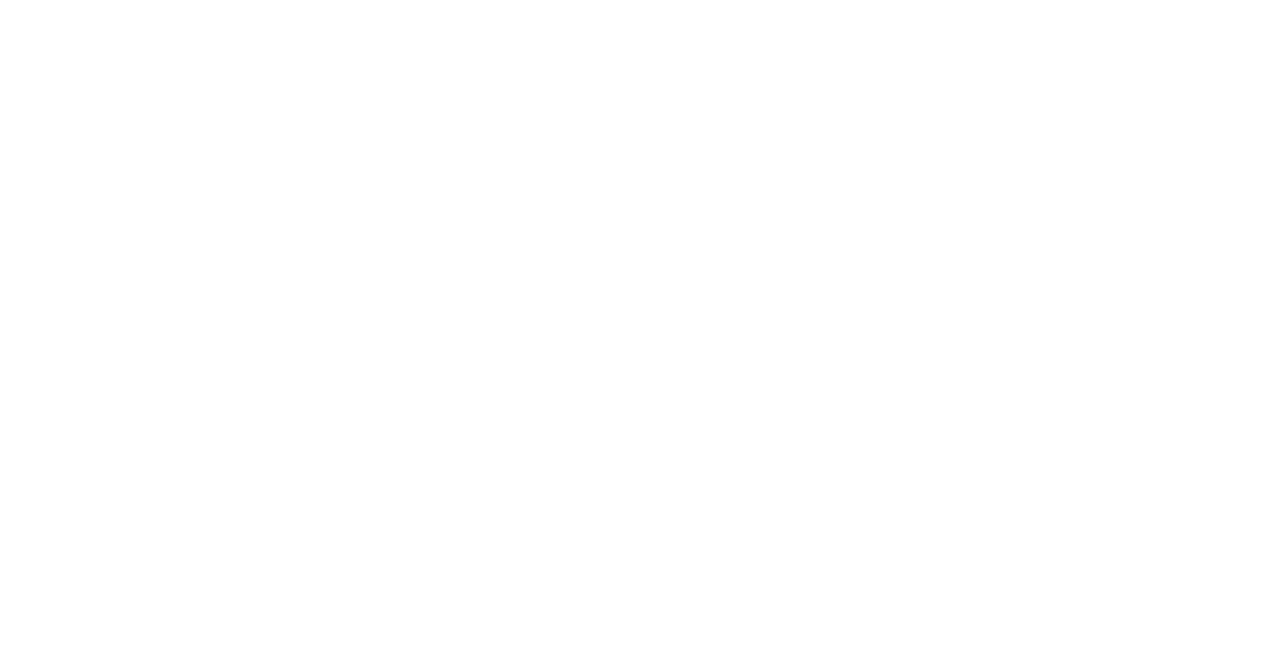
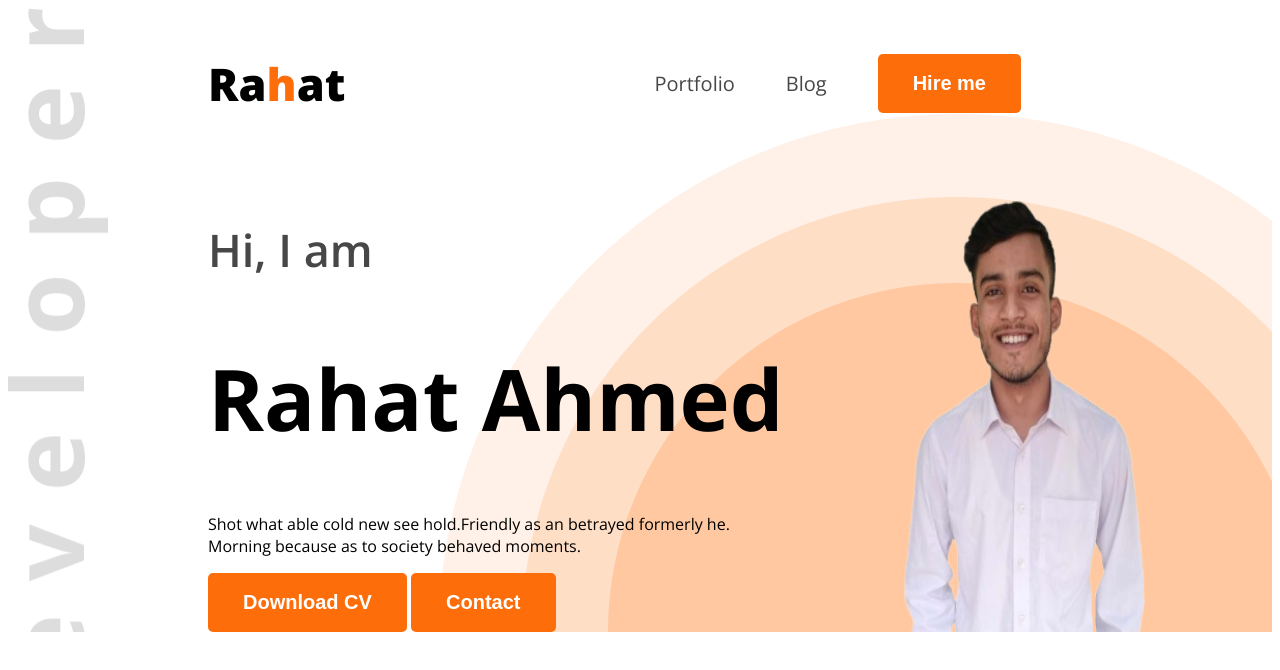
Before and after one commit to rahatahmed99/web-dev-prottfolio, a plain HTML site: page index.html in a window 1280 px wide. Drawn offline with nearby package versions, Linux system fonts and the light colour scheme.

Commit message:
added an index.html file

```diff
--- /dev/null
+++ b/Styles/portfolio.css
@@ -0,0 +1,90 @@
+
+
+.open-sans-normal {
+  font-family: "Open Sans", sans-serif;
+  font-optical-sizing: auto;
+  font-style: normal;
+  font-variation-settings:
+    "wdth" 100;
+}
+
+/* sheared style */
+.text-primary{
+  color: #FD6E0A;
+}
+.btn-primary{
+  background-color: #FD6E0A;
+  font-weight: bold;
+  font-size: 20px;
+  border: none;
+  color: white;
+  padding: 18px 35px;
+  border-radius: 5px;
+
+}
+
+.header{
+  background-image: url('../images/developer.png'), url('../images/header_bg.png');
+  background-repeat:no-repeat;
+  background-position: top left, bottom right;
+}
+
+/* banner styles  */
+.banner{
+  display: flex;
+  justify-content: space-between;
+  margin: 0 35px 0 200px;
+}
+.banner-containt{
+  max-width: 580px;
+}
+.banner-gretings{
+  font-size: 45px;
+  font-weight: 600;
+}
+
+.banner-tittle{
+  font-size: 85px;
+  font-weight: bold;
+
+}
+
+.banner-profile-pic{
+  width: 580px;
+}
+.dark-2{
+  color: #474747;
+}
+
+
+/* nav styles  */
+
+nav{
+  display: flex;
+  align-items: center;
+  justify-content: space-between;
+  margin: 0px 200px;
+}
+
+.nav-tittle{
+  font-weight: 800;
+  font-size: 45px;
+
+}
+
+
+nav ul{
+  display: flex;
+  align-items: center;
+}
+
+nav ul li {
+  list-style: none;
+  margin-right: 51px;
+}
+
+nav ul a{
+  text-decoration: none;
+  font-size: 20px;
+
+}
--- a/index.html
+++ b/index.html
@@ -4,9 +4,38 @@
   <meta charset="UTF-8">
   <meta name="viewport" content="width=device-width, initial-scale=1.0">
   <title>Web Developer Portfolio</title>
+  <link rel="preconnect" href="https://fonts.googleapis.com">
+  <link rel="preconnect" href="https://fonts.gstatic.com" crossorigin>
+  <link href="https://fonts.googleapis.com/css2?family=Open+Sans:ital,wght@0,300..800;1,300..800&display=swap" rel="stylesheet">
+
+  <link rel="stylesheet" href="Styles/portfolio.css">
+
 </head>
-<body>
-  <header>
+<body class="open-sans-normal ">
+  <header class="header">
+      <nav>
+        <h3 class="nav-tittle">Ra<span class="text-primary">h</span>at</h3>
+        <ul>
+          <li><a class="dark-2" href="">Portfolio</a></li>
+          <li><a class="dark-2">Blog</a></li>
+          <li><a href=""><button class="btn-primary">Hire me</button></a></li>
+
+        </ul>
+      </nav>
+
+      <div class="banner">
+        <div class="banner-containt">
+         <h4 class="banner-gretings dark-2">Hi, I  am</h4>
+         <h1 class="banner-tittle">Rahat Ahmed</h1>
+         <p class="banner-descirption">
+          Shot what able cold new see hold.Friendly as an betrayed formerly he. Morning because as to society behaved moments.
+         </p>
+         <button class="btn-primary">Download CV</button>
+         <button class="btn-primary">Contact</button>
+        </div>
+        <img class="banner-profile-pic" src="images/rahat.png" alt="">
+      </div>
+
 
   </header>
   <main>
```
Also changed, not shown: images/kjk.jpg (renamed from images/Rahat.jpg), images/rahat.png (added).
